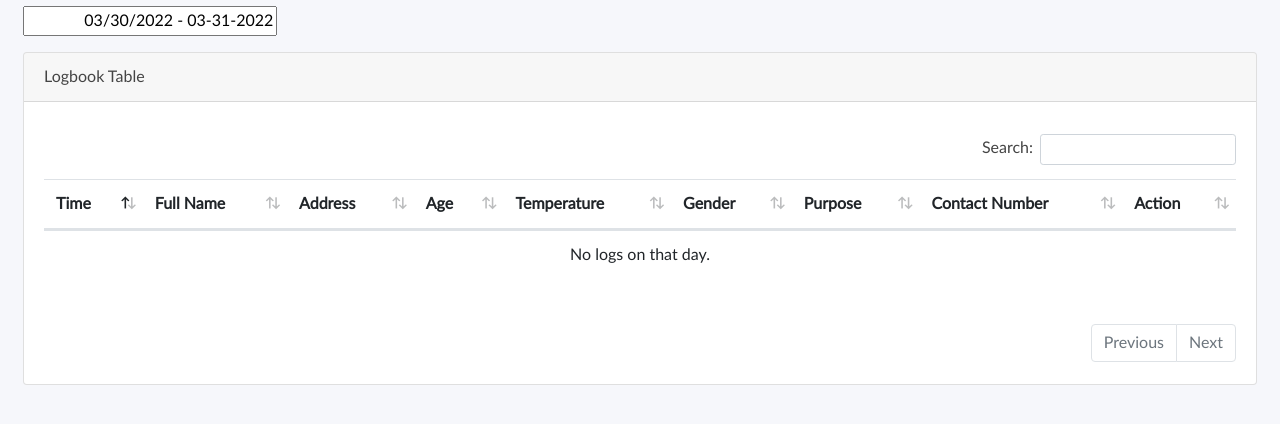
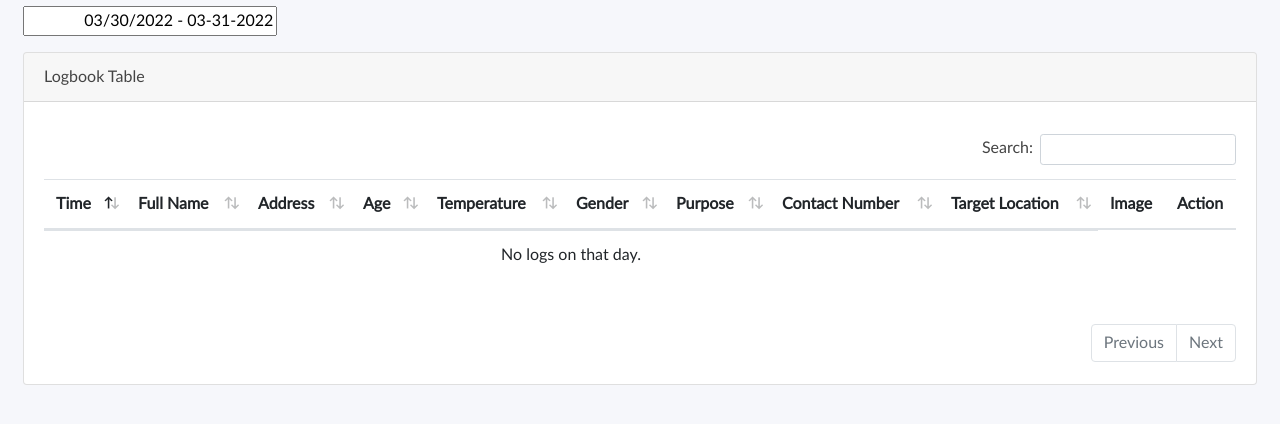
Before and after one commit to haroldeslr/campus-logging-system, a PHP site: page /logbook.php in a window 1280 px wide. Shown: the part 154-578 px from the top of the page. Run offline with PHP 8.4, Linux system fonts and the light colour scheme; a user stored in the database is signed in; data comes from the database, SQL or seed files in the repository; data that the repository does not hold is empty; some libraries are stand-ins or nearby versions.

Commit message:
added column in table

```diff
--- a/logbook.php
+++ b/logbook.php
@@ -169,6 +169,8 @@
                         <th>Gender</th>
                         <th>Purpose</th>
                         <th>Contact Number</th>
+                        <th>Target Location</th>
+                        <th>Image</th>
                         <th>Action</th>
                       </tr>
                     </thead>
```
